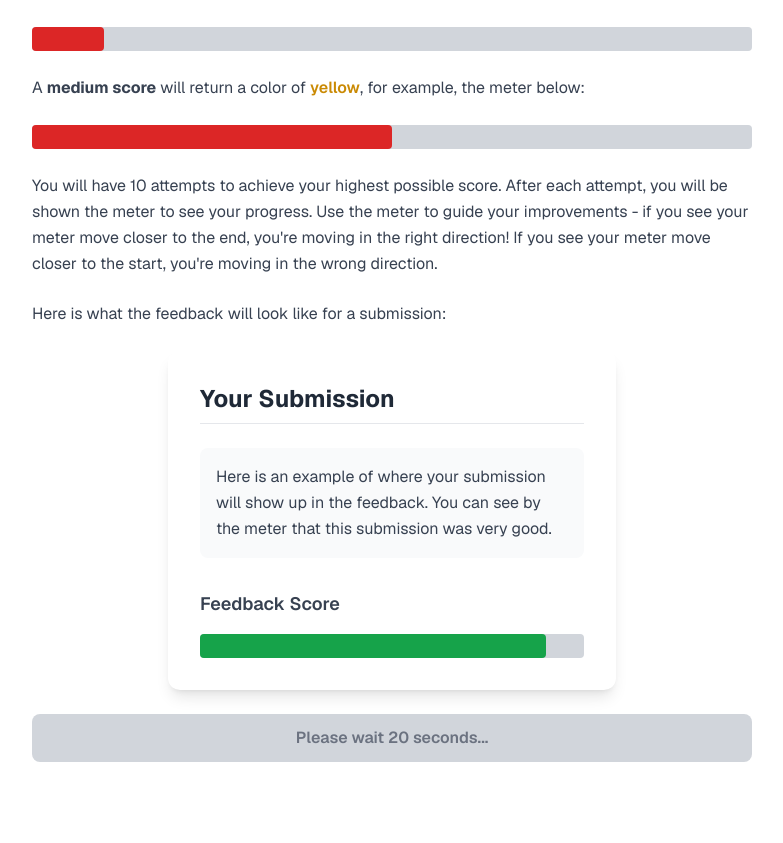
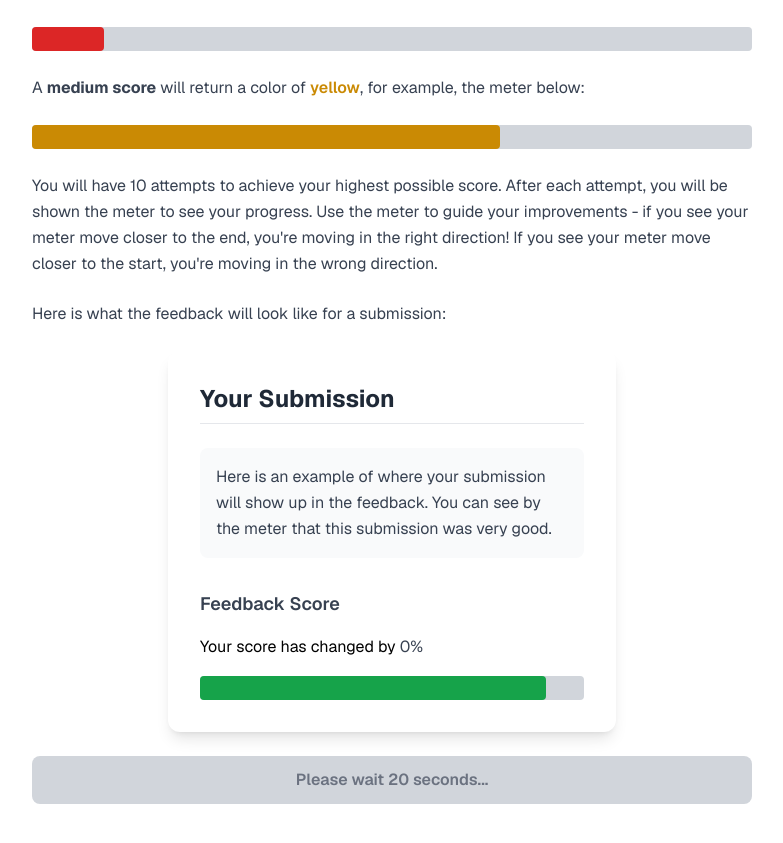
Before and after one commit to jakesosine/shaping_verbal_behavior_through_vector_embeddings, a Next.js app: page /info in a window 1280 px wide. Shown: the part 329-1172 px from the top of the page, without its empty margins (248-1031 px from the left). Before the commit the page ends 1147 px from the top, so only its background shows below. Built offline with nearby package versions, Linux system fonts and the light colour scheme.

Commit message:
modified the feedback

```diff
--- a/src/app/(task)/info/page.tsx
+++ b/src/app/(task)/info/page.tsx
@@ -43,7 +43,7 @@ export default function Info() {
                     A <strong>medium score</strong> will return a color of <span className="text-yellow-600 font-semibold">yellow</span>, for example, the meter below:
                 </p>
                 <div className="w-full">
-                    <BulletChart normalizedValue={.5} />
+                    <BulletChart normalizedValue={.65} />
                 </div>
                 <p className="leading-relaxed">
                     You will have 10 attempts to achieve your highest possible score. After each attempt, you will be shown the meter to see your progress.
--- a/src/app/(task)/task/feedback.tsx
+++ b/src/app/(task)/task/feedback.tsx
@@ -1,13 +1,23 @@
 import React from "react";
 import BulletChart from "./bullet";
 
-export default function Feedback({
-    cosineSimilarity,
-    notes,
-}: {
+interface FeedbackProps {
     cosineSimilarity: number;
     notes: string;
-}) {
+    changedValue: number;
+}
+
+const Feedback: React.FC<FeedbackProps> = ({ cosineSimilarity, notes, changedValue }) => {
+    // Determine the text color and message based on changedValue.
+    let message = "";
+    if (changedValue < 0) {
+        message = `${Math.abs(changedValue)}%`;
+    } else if (changedValue > 0) {
+        message = `+${Math.abs(changedValue)}%`;
+    } else {
+        message = `0%`;
+    }
+
     return (
         <div className="bg-white rounded-xl shadow-lg p-8 max-w-md w-full mx-auto transform transition-all hover:shadow-xl">
             <h2 className="text-2xl font-bold mb-6 text-gray-800 border-b pb-2">Your Submission</h2>
@@ -17,6 +27,16 @@ export default function Feedback({
 
             <div className="space-y-4">
                 <h3 className="text-lg font-semibold text-gray-700">Feedback Score</h3>
+                <p className="leading-relaxed">
+                    <span className="text-black">Your score has changed by </span>
+                    <span className={
+                        changedValue < 0 ? "text-red-500" :
+                            changedValue > 0 ? "text-green-500" :
+                                "text-gray-700"
+                    }>
+                        {message}
+                    </span>
+                </p>
                 <div className="transform transition hover:scale-[1.02]">
                     <BulletChart normalizedValue={cosineSimilarity} />
                 </div>
@@ -24,3 +44,5 @@ export default function Feedback({
         </div>
     );
 };
+
+export default Feedback;
--- a/src/app/(task)/task/videoEmbed.tsx
+++ b/src/app/(task)/task/videoEmbed.tsx
@@ -27,6 +27,7 @@ export default function VideoEmbed({ task }: { task: taskData }) {
     const [taskDataIndex, setTaskDataIndex] = useState(0);
     const [cosineSimilarity, setCosineSimilarity] = useState(0);
     const [isSameNotes, setIsSameNotes] = useState(false);
+    const [changedValue, setChangedValue] = useState(0);
     useEffect(() => {
         if (!task || task.length === 0 || !task[taskDataIndex]) {
             return;
@@ -99,6 +100,7 @@ export default function VideoEmbed({ task }: { task: taskData }) {
                             <Feedback
                                 cosineSimilarity={cosineSimilarity}
                                 notes={notes}
+                                changedValue={changedValue}
                             />
                         </div>
                     </div>
@@ -157,8 +159,11 @@ export default function VideoEmbed({ task }: { task: taskData }) {
                         if (response) {
                             let transformedCosineSimilarity = response.transformedCosineSimilarity;
                             setCosineSimilarity(transformedCosineSimilarity);
+
+                            const difference = transformedCosineSimilarity - cosineSimilarity;
+                            setChangedValue(Number((difference * 100).toFixed(2)));
+
                             setShowFeedback(true);
-                            // Simply update the trial number here:
                             setTrialNumber(prev => prev + 1);
                             setPreviousNotes(notes);
                         }
```
